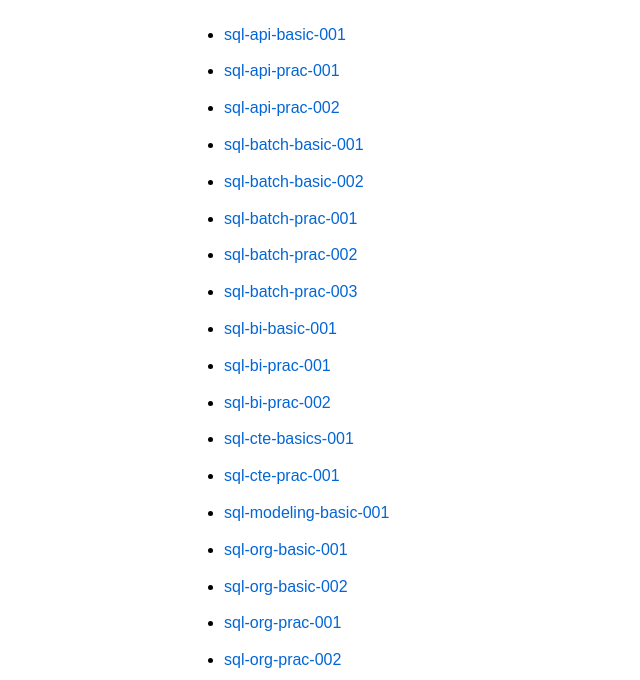
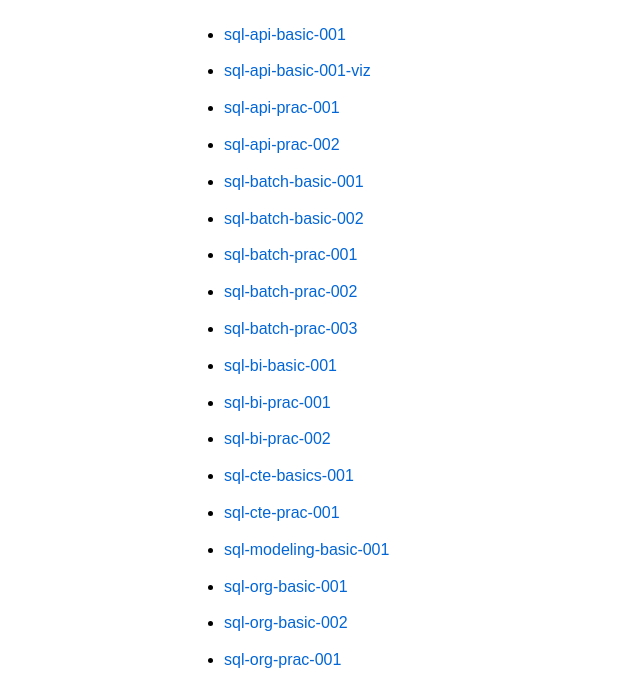
Before and after one commit to hiroaki-com/sql-quiz-book, a plain HTML site: page docs/index.html in a window 1280 px wide. Shown: the part 101-781 px from the top of the page, without its empty margins (76-716 px from the left). Drawn offline with Linux system fonts and the light colour scheme.

Commit message:
Update: htmml

```diff
--- a/docs/index.html
+++ b/docs/index.html
@@ -35,6 +35,7 @@
 
   <ul>
     <li><a href="./files/sql-api-basic-001.html">sql-api-basic-001</a></li>
+    <li><a href="./files/sql-api-basic-001-viz.html">sql-api-basic-001-viz</a></li>
     <li><a href="./files/sql-api-prac-001.html">sql-api-prac-001</a></li>
     <li><a href="./files/sql-api-prac-002.html">sql-api-prac-002</a></li>
     <li><a href="./files/sql-batch-basic-001.html">sql-batch-basic-001</a></li>
```
